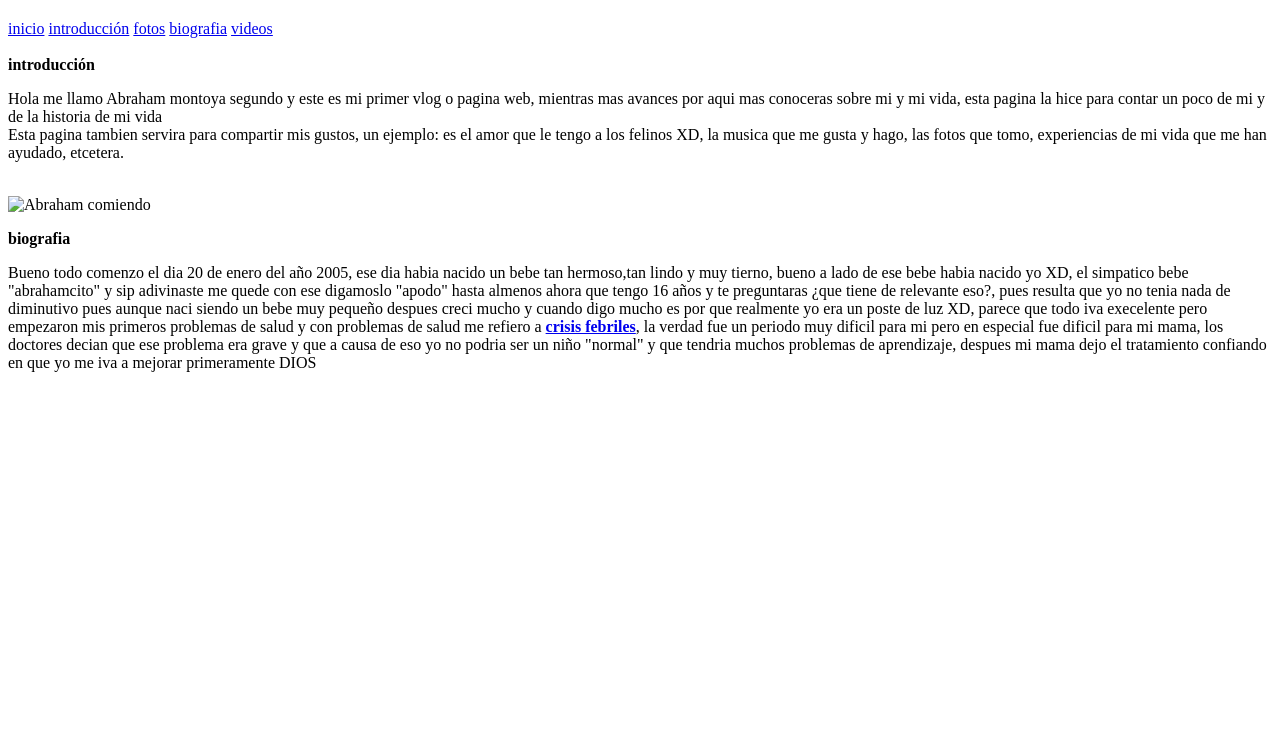
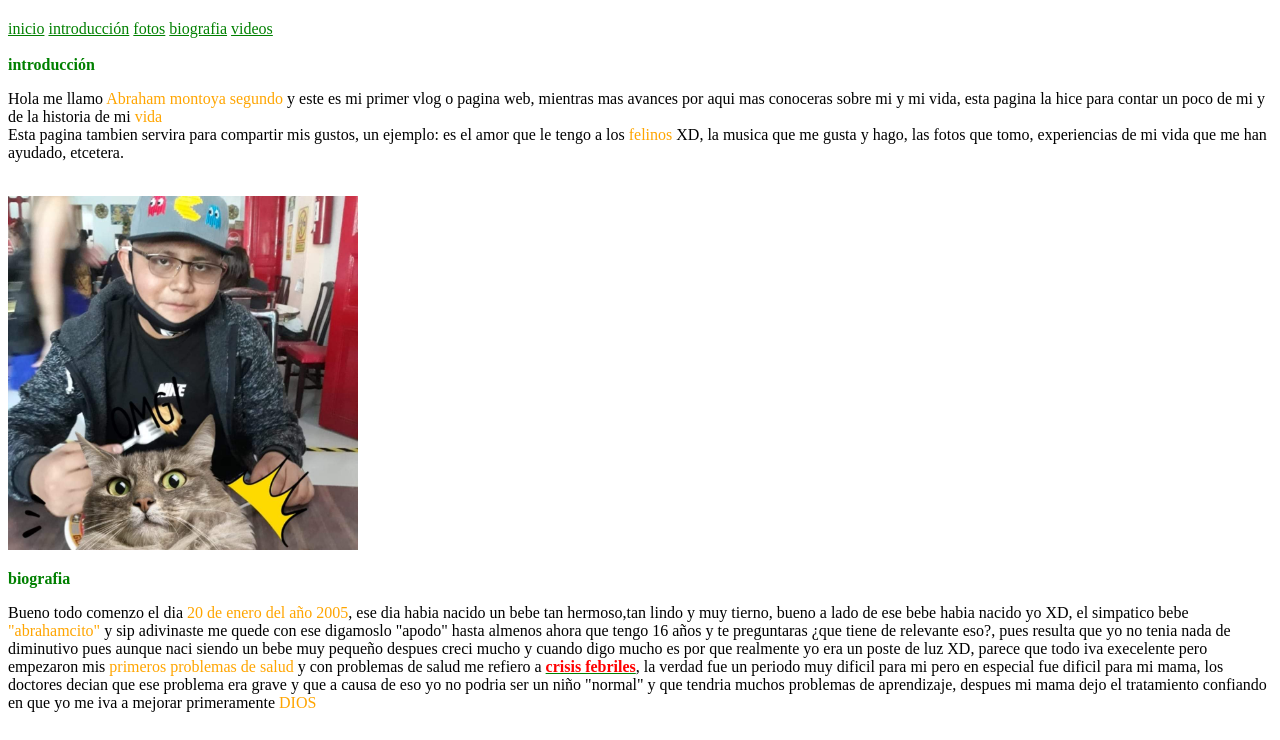
Before and after one commit to abrahamhappy05/abrahamhappy05.github.io, a plain HTML site: page index.html in a window 1280 px wide. Shown: the part 60-800 px from the top of the page. Drawn offline with Linux system fonts and the light colour scheme.

Commit message:
Update index.html

```diff
--- a/index.html
+++ b/index.html
@@ -3,7 +3,7 @@
   <head>
     <meta charset="utf-8">
     <title>Gatonet</title>
-    <link rel="stylesheet" href="Abrahamcomiendo.jpg" type="text/css" />
+    <link rel="stylesheet" href="estilo.css" type="text/css" />
 
   </head>
   <header>
@@ -20,7 +20,7 @@
      <a name="introducción"></a>
      <b class="green">introducción</b>
      <p>Hola me llamo <span class="orange">Abraham montoya segundo</span> y este es mi primer vlog o pagina web, mientras mas avances por aqui mas conoceras sobre mi y mi vida, esta pagina la hice para contar un poco de mi y de la historia de mi <span class="orange">vida</span><br>Esta pagina tambien servira para compartir mis gustos, un ejemplo: es el amor que le tengo a los <span class="orange">felinos</span> XD, la musica que me gusta y hago, las fotos que tomo, experiencias de mi vida que me han ayudado, etcetera. </p><br>
-     <img class="tfcomiendo" src="imagenes/abrahamcomiendo.jpg" alt="Abraham comiendo" />
+     <img class="tfcomiendo" src="Abrahamcomiendo.jpg" alt="Abraham comiendo" />
 
    </section>
    <article>
```
